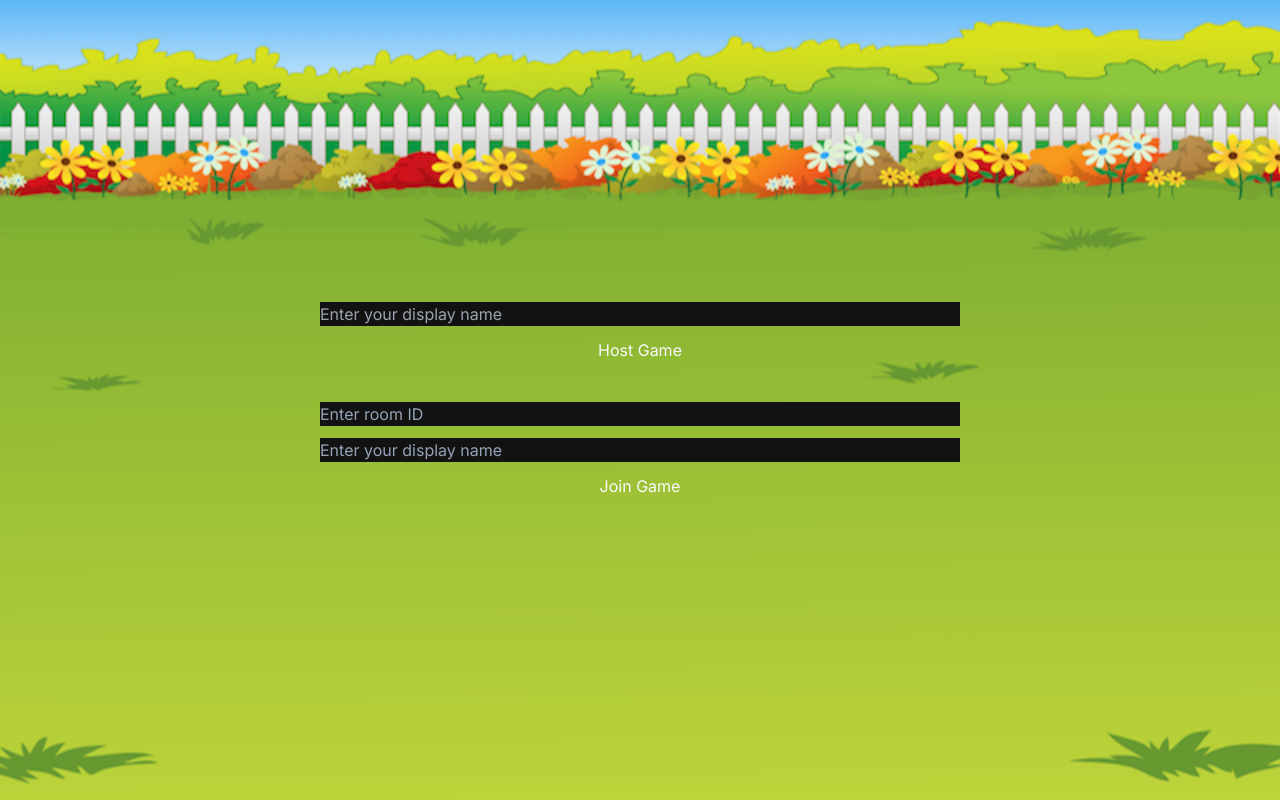
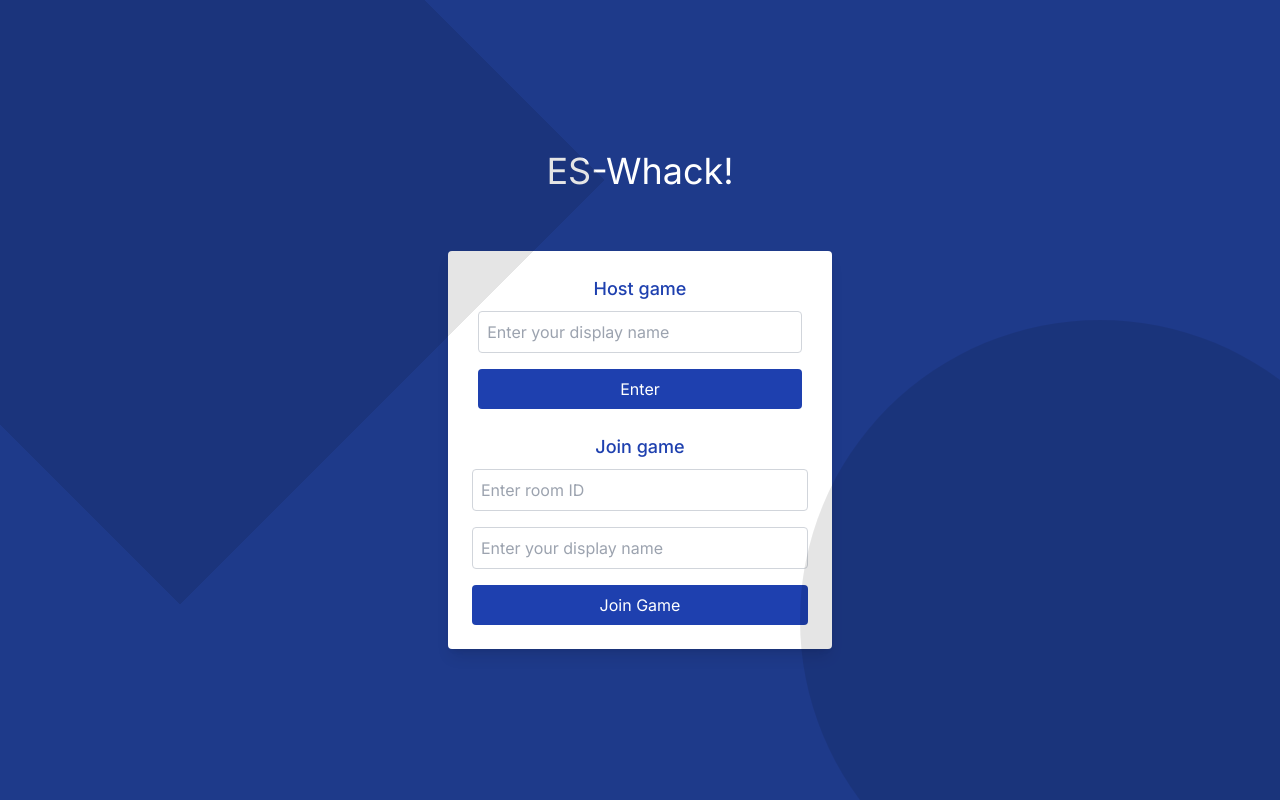
Before and after one commit to ThPhan16/supabase-chat, a Next.js app: page / in a window 1280 px wide. Built offline with nearby package versions, Linux system fonts and the light colour scheme.

Commit message:
chore: finish rough UI

```diff
--- a/app/game-result/[gameId]/page.tsx
+++ b/app/game-result/[gameId]/page.tsx
@@ -1,5 +1,4 @@
 import LeaderBoard from '@/components/LeaderBoard';
-
 interface PageProps {
   params: {
     gameId: string;
@@ -10,8 +9,9 @@ const page = async ({ params }: PageProps) => {
   const { gameId } = params;
 
   return (
-    <div className='h-screen w-full p-10'>
-      <LeaderBoard gameId={gameId} />
+    <div className='h-screen w-full p-10 flex flex-col items-center justify-center bg-blue-900'>
+      <h1 className='text-white text-4xl mb-5'>Game Over!</h1>
+      <LeaderBoard gameId={gameId} isOver />
     </div>
   );
 };
--- a/app/game/Main.tsx
+++ b/app/game/Main.tsx
@@ -1,22 +1,26 @@
-import HostGameButton from "@/components/HostGameButton";
-import JoinGameForm from "@/components/lobby/JoinGameForm";
-import gardenBg from "@/assets/garden.png";
-import Image from "next/image";
-import BackgroundIcon from "@/assets/background.svg";
+import HostGameButton from '@/components/HostGameButton';
+import JoinGameForm from '@/components/lobby/JoinGameForm';
+import gardenBg from '@/assets/garden.png';
+import Image from 'next/image';
+import BackgroundIcon from '@/assets/background.svg';
 
 const Main = () => {
   return (
     <div
-      className="h-screen w-full flex flex-col align-items-center justify-center gap-10"
-      style={{
-        backgroundImage: `url('${gardenBg.src}')`,
-        backgroundRepeat: "no-repeat",
-        backgroundSize: "cover",
-        backgroundPosition: "center",
-      }}
+      className='min-h-screen w-full flex flex-col justify-center items-center gap-10 bg-blue-900'
+      style={
+        {
+          // backgroundColor: '',
+        }
+      }
     >
-      <HostGameButton />
-      <JoinGameForm />
+      <h1 className='text-white text-4xl mb-5 '>ES-Whack!</h1>
+      <div className='bg-shape-square'></div>
+      <div className='bg-shape-circle'></div>
+      <div className='w-96 h-fit flex flex-col bg-white rounded shadow-lg gap-4 p-6'>
+        <HostGameButton />
+        <JoinGameForm />
+      </div>
     </div>
   );
 };
--- a/app/game/[gameId]/page.tsx
+++ b/app/game/[gameId]/page.tsx
@@ -13,7 +13,6 @@ interface PageProps {
 
 const page = async ({ params }: PageProps) => {
   const { gameId } = params;
-  console.log('$$$$$');
 
   return (
     <div className='h-screen w-full p-10'>
--- a/app/globals.css
+++ b/app/globals.css
@@ -165,3 +165,31 @@
     transform: translateX(0%) translateY(0);
   }
 }
+
+input:focus-visible {
+  outline: none;
+}
+
+.bg-shape-square {
+  position: fixed;
+  pointer-events: none;
+  background-color: rgb(0, 0, 0);
+  transform: rotate(45deg);
+  opacity: 0.1;
+  top: -15vmin;
+  left: -15vmin;
+  min-width: 75vmin;
+  min-height: 75vmin;
+}
+
+.bg-shape-circle {
+  position: fixed;
+  pointer-events: none;
+  border-radius: 50%;
+  background-color: rgb(0, 0, 0);
+  opacity: 0.1;
+  min-width: 75vmin;
+  min-height: 75vmin;
+  bottom: -15vmin;
+  right: -15vmin;
+}
--- a/app/lobby/[gameId]/page.tsx
+++ b/app/lobby/[gameId]/page.tsx
@@ -14,8 +14,26 @@ const page = async ({ params }: PageProps) => {
   const { gameId } = params;
 
   return (
-    <div>
-      <h1>Lobby</h1>
+    <div
+      className='min-h-screen w-full flex flex-col justify-center items-center gap-6 bg-blue-900'
+      style={
+        {
+          // backgroundColor: 'rgb(56, 18, 114)',
+        }
+      }
+    >
+      <div className='bg-shape-square'></div>
+      <div className='bg-shape-circle'></div>
+      <h1 className='text-4xl mt-8'>Lobby</h1>
+      <h1 className='text-md font-bold'>
+        GameId: <span className='font-normal'>{gameId}</span>
+      </h1>
+      <ul>
+        <span className='font-bold'>Rules</span>
+        <li>- Each game last 120 seconds</li>
+        <li>- For every hit, you have 1 point</li>
+        <li>- If you miss 4 times, 1 point will be taken</li>
+      </ul>
       <UserList gameId={gameId} />
     </div>
   );
--- a/components/ChatHeader.tsx
+++ b/components/ChatHeader.tsx
@@ -58,7 +58,7 @@ export default function ChatHeader({ user }: { user: UserState['user'] }) {
             <div className='flex items-center justify-between gap-8'>
               <span
                 className={`text-xl font-semibold cursor-pointer ${
-                  tab === ETab.CHAT ? 'border-b-4 border-b-violet-700' : ''
+                  tab === ETab.CHAT ? 'border-b-4 border-b-blue-700' : ''
                 }`}
                 onClick={handleSelectTab(ETab.CHAT)}
               >
@@ -66,7 +66,7 @@ export default function ChatHeader({ user }: { user: UserState['user'] }) {
               </span>
               <span
                 className={`text-xl font-semibold cursor-pointer ${
-                  tab === ETab.GAME ? 'border-b-4 border-b-violet-700' : ''
+                  tab === ETab.GAME ? 'border-b-4 border-b-blue-700' : ''
                 }`}
                 onClick={handleSelectTab(ETab.GAME)}
               >
--- a/components/HostGameButton.tsx
+++ b/components/HostGameButton.tsx
@@ -38,15 +38,42 @@ const HostGameButton: React.FC = () => {
   };
 
   return (
-    <div className='flex flex-col justify-items-center items-center gap-3'>
+    // <div className='flex items-center justify-center min-h-screen bg-purple-800'>
+    //   <input
+    //     type='text'
+    //     className='border border-gray-300 rounded p-2 w-full mb-4'
+    //     value={displayName}
+    //     onChange={(e) => setDisplayName(e.target.value)}
+    //     placeholder='Enter your display name'
+    //   />
+    //   <button
+    //     className='bg-black text-white py-2 px-4 rounded w-full'
+    //     onClick={hostGame}
+    //   >
+    //     Host Game
+    //   </button>
+    // </div>
+
+    <div className='flex items-center justify-center'>
+      <div className='text-center'>
+        <div className='bg-white rounded '>
+          <h2 className='text-blue-800 font-medium text-lg pb-2'>Host game</h2>
           <input
             type='text'
-        className='w-1/2'
             value={displayName}
             onChange={(e) => setDisplayName(e.target.value)}
             placeholder='Enter your display name'
+            className='border border-gray-300 rounded bg-white p-2 w-full mb-4 text-gray-500 focus:border-gray-500 '
           />
-      <button onClick={hostGame}>Host Game</button>
+          <button
+            type='submit'
+            className='bg-blue-800 hover:bg-blue-700  text-white py-2 px-4 rounded w-full'
+            onClick={hostGame}
+          >
+            Enter
+          </button>
+        </div>
+      </div>
     </div>
   );
 };
--- a/components/lobby/JoinGameForm.tsx
+++ b/components/lobby/JoinGameForm.tsx
@@ -48,10 +48,11 @@ const JoinGameForm: React.FC = () => {
   };
 
   return (
-    <div className='flex flex-col justify-center items-center gap-3'>
+    <div className='flex flex-col justify-center items-center '>
+      <h2 className='text-blue-800 font-medium text-lg p-2'>Join game</h2>
       <input
         type='text'
-        className='border-slate-200 placeholder-slate-400 contrast-more:border-slate-400 contrast-more:placeholder-slate-500 w-1/2'
+        className='border border-gray-300 rounded bg-white p-2 w-full mb-4 text-gray-500 focus:border-gray-500'
         value={roomId}
         onChange={(e) => setRoomId(e.target.value)}
         placeholder='Enter room ID'
@@ -59,12 +60,17 @@ const JoinGameForm: React.FC = () => {
 
       <input
         type='text'
-        className='border-slate-200 placeholder-slate-400 contrast-more:border-slate-400 contrast-more:placeholder-slate-500 w-1/2'
+        className='border border-gray-300 rounded bg-white p-2 w-full mb-4 text-gray-500 focus:border-gray-500'
         value={displayName}
         onChange={(e) => setDisplayName(e.target.value)}
         placeholder='Enter your display name'
       />
-      <button onClick={joinGame}>Join Game</button>
+      <button
+        className='bg-blue-800 hover:bg-blue-700  text-white py-2 px-4 rounded w-full'
+        onClick={joinGame}
+      >
+        Join Game
+      </button>
     </div>
   );
 };
--- a/components/lobby/UserList.tsx
+++ b/components/lobby/UserList.tsx
@@ -4,6 +4,7 @@ import { FC, useEffect, useState } from 'react';
 import { supabaseBrowserClient } from '@/utils/supabase/client';
 import { useRouter } from 'next/navigation';
 import { usePlayerId } from '@/lib/store/user';
+import { getFirstTwoLetters, stringToColor } from '@/lib/utils';
 
 interface PageProps {
   gameId?: string;
@@ -107,15 +108,31 @@ const UserList: FC<PageProps> = ({ gameId }) => {
 
   return (
     <>
-      <ul>
-        {players.map((player) => (
-          <li key={player.id}>
-            {player.display_name} {player.id === playerId ? '(You)' : ''}
-          </li>
-        ))}
-      </ul>
-
-      {isHost ? <button onClick={startGame}>Start Game</button> : null}
+      <div className='grow m-10 mt-2 w-1/2 p-10 bg-opacity-10 rounded-lg bg-black'>
+        <ul className='flex flex-wrap gap-3'>
+          {players.map((player) => (
+            <li key={player.id} className='flex gap-3 items-center font-bold'>
+              <div
+                className={`min-w-[2rem] min-h-[2rem] rounded-[50%] opacity-100 flex items-center justify-center`}
+                style={{ backgroundColor: stringToColor(player.display_name) }}
+              >
+                <span className='font-bold uppercase'>
+                  {getFirstTwoLetters(player.display_name)}
+                </span>
+              </div>
+              {player.display_name} {player.id === playerId ? '(You)' : ''}
+            </li>
+          ))}
+        </ul>
+      </div>
+      {isHost ? (
+        <button
+          className='p-4 mb-8 bg-white rounded text-gray-800 font-bold'
+          onClick={startGame}
+        >
+          Start Game
+        </button>
+      ) : null}
     </>
   );
 };
```
Also changed, not shown: components/LeaderBoard.tsx (+62 -22 lines), components/WhackAMole.tsx (+32 -3 lines). Lines whose indentation alone changed are shown as unchanged.
